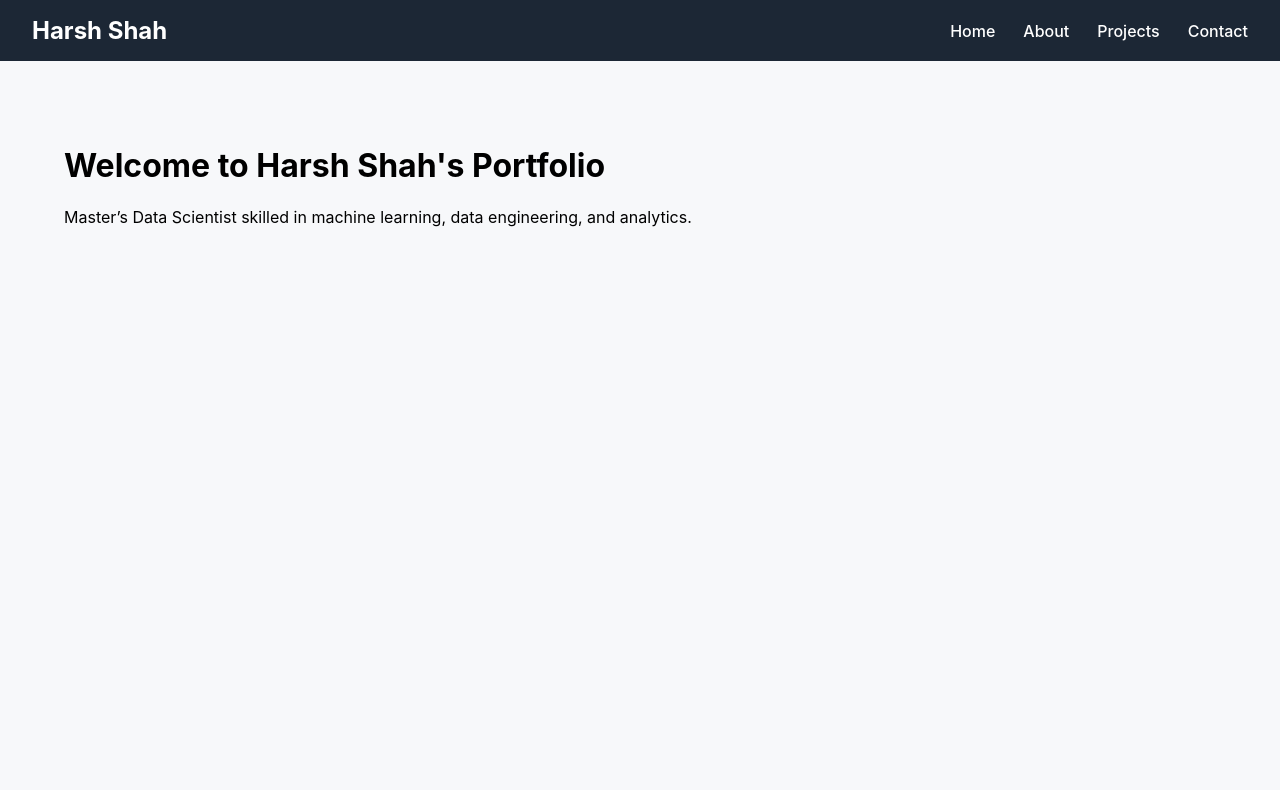
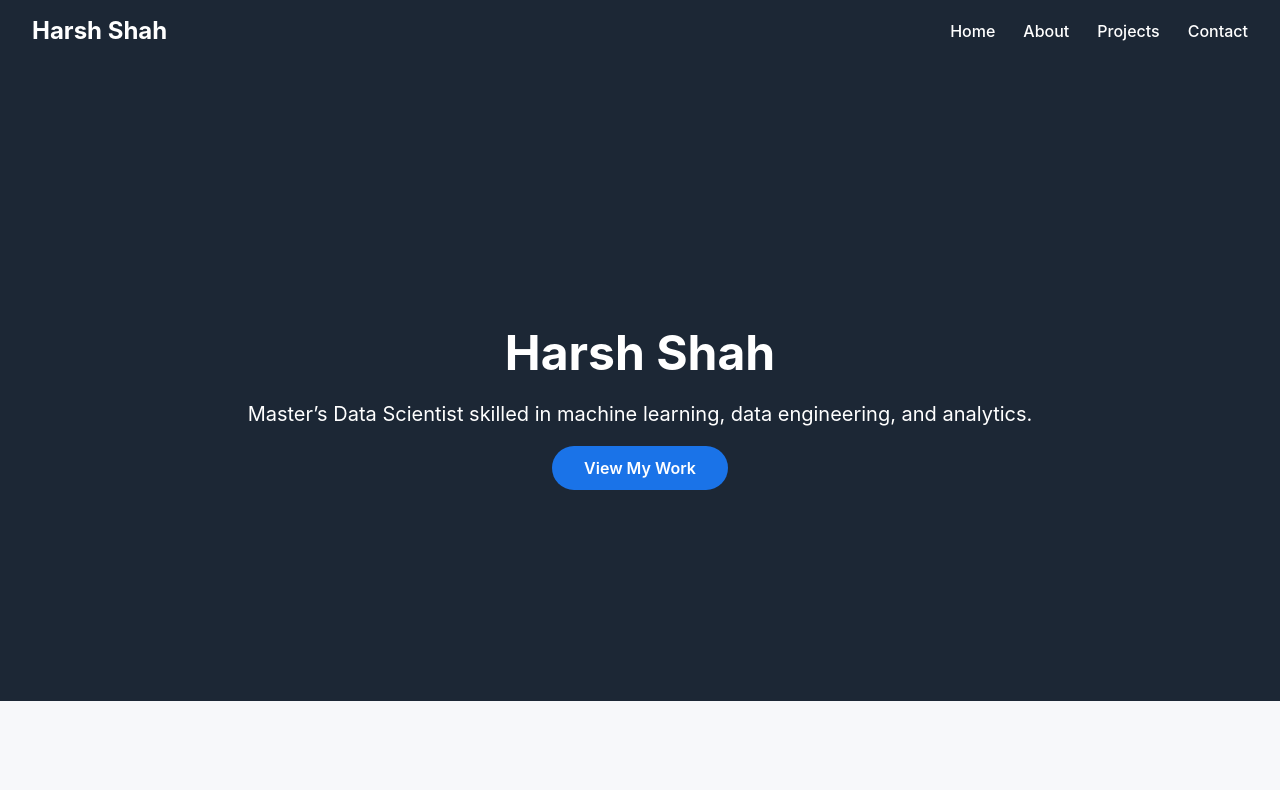
Before and after one commit to Harshgitbu/Harsh_Portfolio, a React (Create React App) app: page / in a window 1280 px wide. Shown: the top 790 px of the page. Built offline with nearby package versions, Linux system fonts and the light colour scheme.

Commit message:
add hero section

```diff
--- a/src/App.js
+++ b/src/App.js
@@ -1,10 +1,12 @@
 import React from 'react';
 import Navbar from './components/Navbar/Navbar';
+import Hero from './components/Hero/Hero';
 
 function App() {
   return (
     <>
       <Navbar />
+      <Hero />
       <header id="hero" style={{height: '80vh', padding: '4rem', backgroundColor: '#f7f8fa'}}>
         <h1>Welcome to Harsh Shah's Portfolio</h1>
         <p>Master’s Data Scientist skilled in machine learning, data engineering, and analytics.</p>
--- /dev/null
+++ b/src/components/Hero/Hero.css
@@ -0,0 +1,34 @@
+.hero {
+    height: 80vh;
+    background: #1c2735;
+    color: white;
+    display: flex;
+    justify-content: center;
+    align-items: center;
+    text-align: center;
+    padding: 0 2rem;
+  }
+
+  .hero-content h1 {
+    font-size: 3rem;
+    margin-bottom: 1rem;
+  }
+
+  .hero-content p {
+    font-size: 1.25rem;
+    margin-bottom: 2rem;
+  }
+
+  .hero-cta {
+    background-color: #1a73e8;
+    color: white;
+    padding: 0.75rem 2rem;
+    border-radius: 25px;
+    text-decoration: none;
+    font-weight: 600;
+    transition: background-color 0.3s;
+  }
+
+  .hero-cta:hover {
+    background-color: #155ab6;
+  }
--- /dev/null
+++ b/src/components/Hero/Hero.jsx
@@ -0,0 +1,16 @@
+import React from 'react';
+import './Hero.css';
+
+const Hero = () => {
+  return (
+    <section className="hero" id="hero">
+      <div className="hero-content">
+        <h1>Harsh Shah</h1>
+        <p>Master’s Data Scientist skilled in machine learning, data engineering, and analytics.</p>
+        <a href="#projects" className="hero-cta">View My Work</a>
+      </div>
+    </section>
+  );
+};
+
+export default Hero;
```
